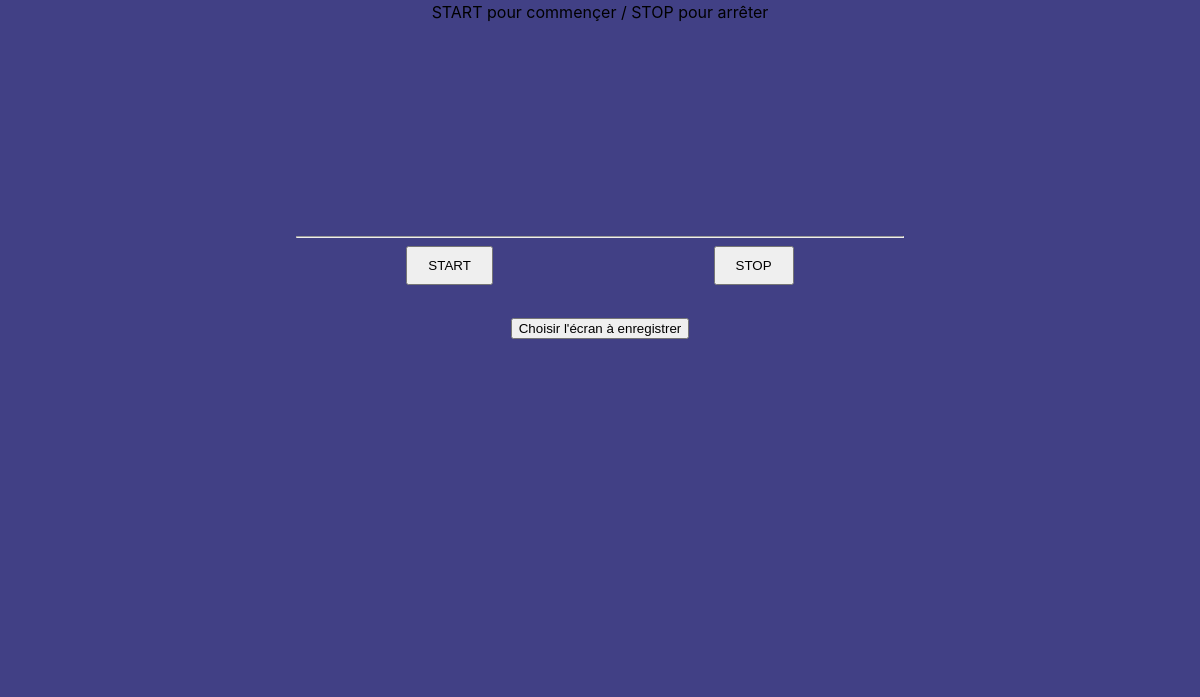
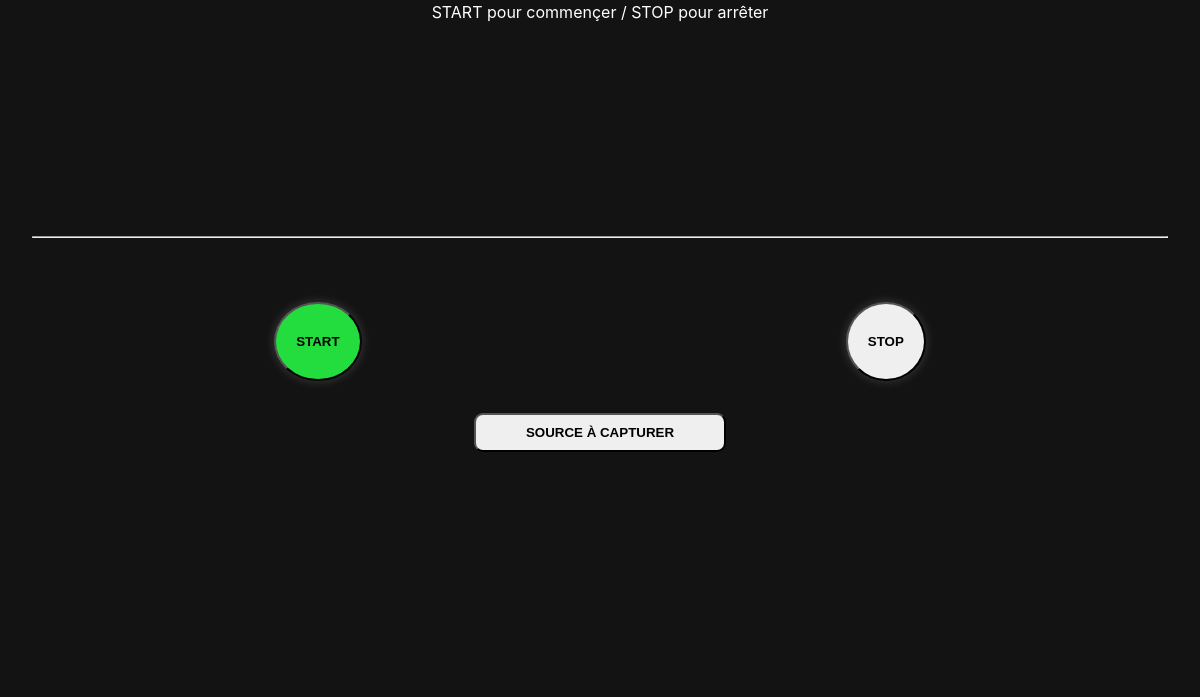
Before and after one commit to Anthonoir576/Projet-02_Electron.js, an Electron app: page src/index.html in a window 1200 px wide. Shown: the part 103-800 px from the top of the page. Drawn offline with Linux system fonts and the light colour scheme.

Commit message:
:FEAT: => Rectification visuel

```diff
--- a/package.json
+++ b/package.json
@@ -45,7 +45,8 @@
     }
   },
   "dependencies": {
-    "electron-squirrel-startup": "^1.0.0"
+    "electron-squirrel-startup": "^1.0.0",
+    "react-icons": "^4.3.1"
   },
   "devDependencies": {
     "@electron-forge/cli": "^6.0.0-beta.50",
--- a/src/index.css
+++ b/src/index.css
@@ -2,18 +2,24 @@ body {
   font-family: -apple-system, BlinkMacSystemFont, "Segoe UI", Roboto, Helvetica,
     Arial, sans-serif;
   margin: auto;
-  max-width: 38rem;
+
   padding: 2rem;
-  background: rgb(65, 64, 133);
+  background: rgb(19, 19, 20);
 }
 
 button {
   cursor: pointer;
 }
 
+button:focus {
+  outline: none;
+  border: none;
+}
+
 .title,
 .message {
   text-align: center;
+  color: white;
 }
 .message {
   margin: 0px 0 16px 0;
@@ -28,7 +34,7 @@ button {
 
 .bouton-principal button {
   display: block;
-  padding: 10px 20px;
+  padding: 30px 20px;
 }
 
 .bouton-secondaire {
@@ -38,14 +44,44 @@ button {
 }
 
 .logique-logiciel video {
-
   display: block;
   margin: 2rem auto;
-  max-width: 500px;
-  max-height: 500px;
-
+  max-width: 700px;
+  max-height: 700px;
 }
 
 .BTN-red {
   background: red;
 }
+
+.BTN-green {
+  background: #23dc3d;
+}
+
+.logique-logiciel,
+.presentation-logiciel {
+  min-width: 100%;
+}
+
+.fa-play-circle,
+.fa-stop-circle {
+  color: black;
+  font-size: 20px;
+}
+
+#startBtn,
+#stopBtn {
+  border-radius: 50%;
+  box-shadow: 0 0 10px 1px rgba(255, 255, 255, 0.144);
+  font-weight: 900;
+}
+
+#videoSelectBtn {
+  border-radius: 9px;
+  padding: 10px 50px;
+  font-weight: 700;
+}
+
+.separationBtn {
+  margin-bottom: 4rem;
+}
--- a/src/index.html
+++ b/src/index.html
@@ -22,14 +22,14 @@
 
       <div class="logique-logiciel">
         <video></video>
-        <hr class="separationBtn"/>
+        <hr class="separationBtn" />
         <div class="bouton-principal">
-          <button id="startBtn">START</button>
+          <button id="startBtn" class="BTN-green">START</button>
           <button id="stopBtn">STOP</button>
         </div>
         <div class="bouton-secondaire">
           <button id="videoSelectBtn">
-           Choisir l'écran à enregistrer
+           SOURCE À CAPTURER
           </button>
         </div>
       </div>
--- a/src/index.js
+++ b/src/index.js
@@ -12,8 +12,11 @@ const createWindow = () => {
   const mainWindow = new BrowserWindow({
     width: 1200,
     height: 800,
+    minWidth: 900,
+    minHeight: 560,
     webPreferences: {
-      nodeIntegration: true
+      nodeIntegration: true,
+      devTools: true
     }
   });
 
--- a/src/render.js
+++ b/src/render.js
@@ -107,12 +107,12 @@ async function handleStop(e) {
 stopBtn.onclick = (e) => {
     mediaRecorder.stop();
     startBtn.classList.remove('BTN-red');
-    startBtn.innerText = 'Start';
+    startBtn.classList.add('BTN-green');
 };
 startBtn.onclick = (e) => {
   mediaRecorder.start();
   startBtn.classList.add('BTN-red');
-  startBtn.innerText = 'Recording';
+  startBtn.classList.remove('BTN-green');
 };
 
 // -------------------------------------------------------
```
Also changed, not shown: 1 other file.
